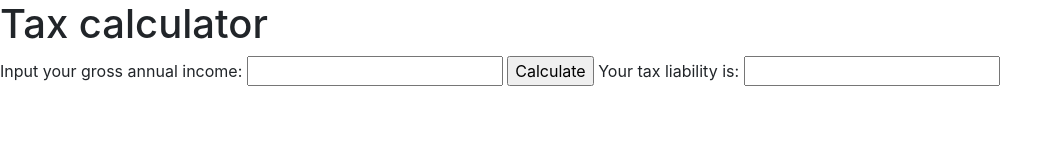
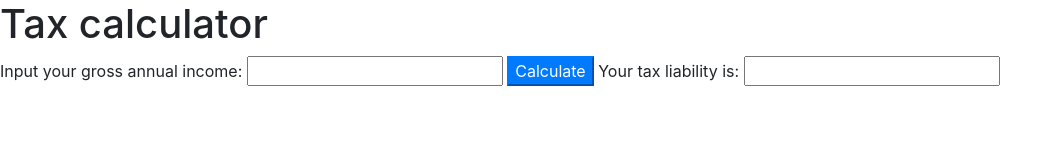
Before and after one commit to JacobArchambault/TaxTable, a plain HTML site: page index.html in a window 1280 px wide. Shown: the whole page, without its empty margins (0-1062 px from the left). Drawn offline with nearby package versions, Linux system fonts and the light colour scheme.

Commit message:
Change button type to bootstrap primary button

```diff
--- a/index.html
+++ b/index.html
@@ -9,10 +9,10 @@
 
 <body>
     <h1>Tax calculator</h1>
-    <form action="javascript:displayLiability()">
+    <form class="form-group" action="javascript:displayLiability()">
         <label for="income">Input your gross annual income:</label>
         <input required id="income" type="number" name="income" step="any" min="0" />
-        <input type="submit" value="Calculate" />
+        <input type="submit" class = "btn-primary" value="Calculate" />
         <label for="taxable-amount">Your tax liability is: </label>
         <input id="taxable-amount" name="taxable-amount" />
     </form>
```
